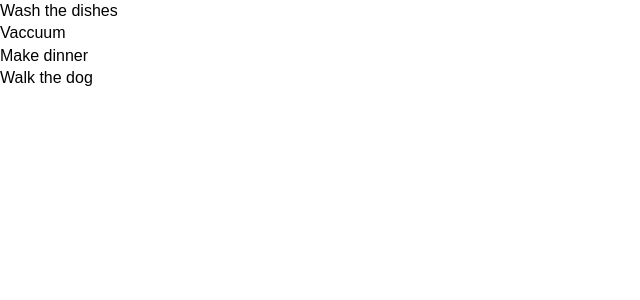
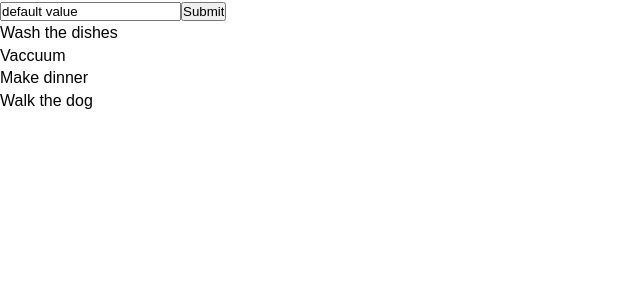
Before and after one commit to AMKRobinson/React-Todo-List, a React (Create React App) app: page / in a window 1280 px wide. Shown: the top 300 px of the page, without its empty margins (0-640 px from the left). Built offline with nearby package versions, Linux system fonts and the light colour scheme.

Commit message:
added todo form functionality

```diff
--- a/src/App.js
+++ b/src/App.js
@@ -1,9 +1,14 @@
 import React, { Component } from 'react';
 import './App.css';
 import Todos from './components/Todos';
+import TodoForm from './components/TodoForm';
 
 class App extends Component {
-  state = {
+
+  constructor(props) {
+    super(props);
+    this.addTodo = this.addTodo.bind(this);
+    this.state = {
       todos: [
         {
           id: 1,
@@ -27,9 +32,26 @@ class App extends Component {
         },
       ]
     }
+  }
+
+  addTodo(todoText) {
+    console.log(`todo text: ${todoText}`)
+    let todos = this.state.todos;
+    todos.push({
+      id: this.state.todos[this.state.todos.length - 1].id + 1,
+      title: todoText,
+      completed: false
+    });
+
+    this.setState({
+      todos: todos
+    });
+  }
+
   render () {
     return (
       <div className="App">
+        <TodoForm addTodo={this.addTodo} />
         <Todos todos={this.state.todos}/>
       </div>
     );
--- /dev/null
+++ b/src/components/TodoForm.js
@@ -0,0 +1,37 @@
+import React, { Component } from 'react'
+
+export default class TodoForm extends Component {
+    constructor(props) {
+        super(props);
+        this.handleInput = this.handleInput.bind(this);
+        this.handleSubmit = this.handleSubmit.bind(this);
+
+        this.state = {
+            todoValue: 'default value'
+        }
+    }
+
+    handleSubmit(e) {
+        e.preventDefault();
+        console.log(this.state.todoValue);
+        this.props.addTodo(this.state.todoValue);
+    }
+
+    handleInput(e) {
+        e.preventDefault();
+        console.log(e.target.value);
+        this.setState({
+            todoValue: e.target.value
+        });
+    }
+    render() {
+        return (
+            <div>
+                <form onSubmit={this.handleSubmit}>
+                    <input type="text" value={this.state.todoValue} onChange={this.handleInput}></input>
+                    <input type="submit"></input>
+                </form>
+            </div>
+        )
+    }
+}
--- a/src/components/TodoItem.js
+++ b/src/components/TodoItem.js
@@ -1,5 +1,5 @@
 import React, { Component } from 'react';
-import PropTypes from 'prop-types';
+// import PropTypes from 'prop-types';
 
 export class TodoItem extends Component {
     render() {
@@ -11,4 +11,8 @@ export class TodoItem extends Component {
     }
 }
 
+// TodoItem.propTypes = {
+//     todos: PropTypes.array.isRequired
+// }
+
 export default TodoItem
```
Lines whose indentation alone changed are shown as unchanged.
